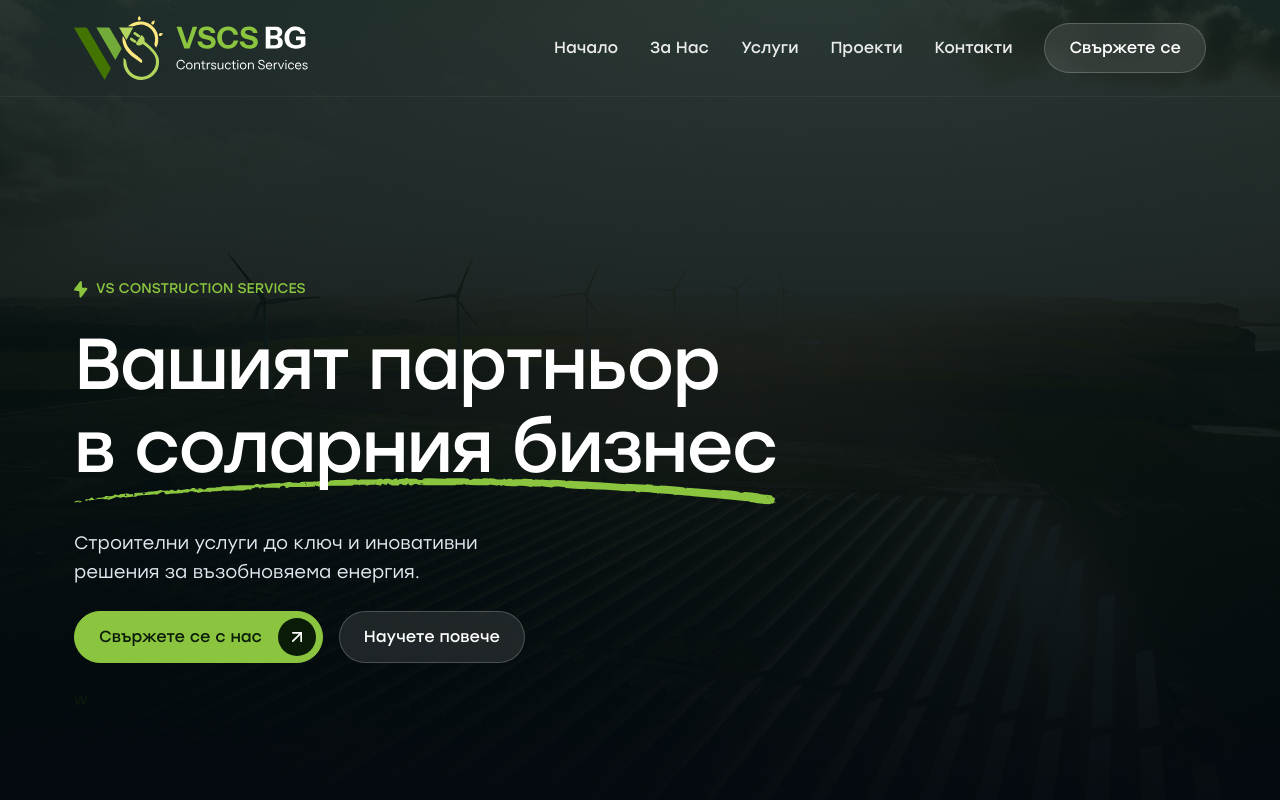
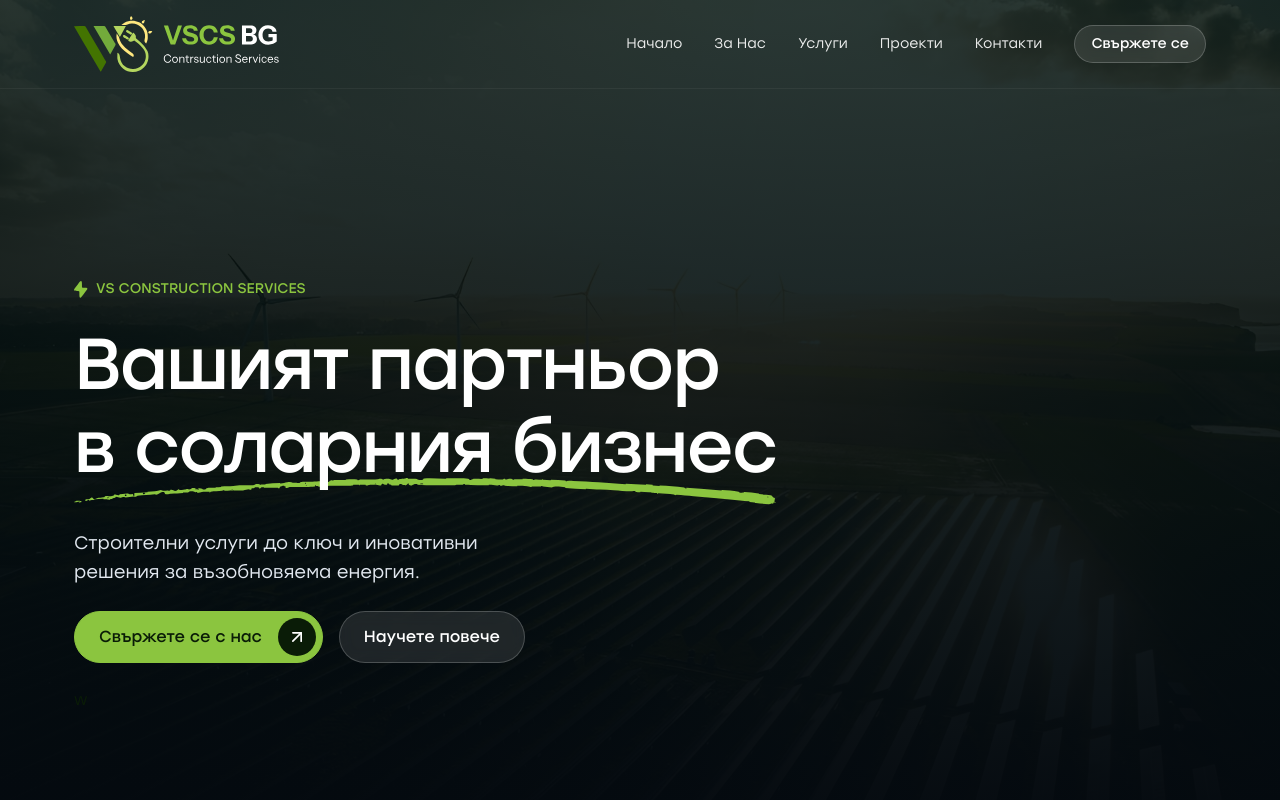
Before and after one commit to mpittas/vscs-strapi, a Next.js app: page / in a window 1280 px wide. Shown: the top 800 px of the page. Built offline with nearby package versions, Linux system fonts and the light colour scheme.

Commit message:
make navbar smaller

```diff
--- a/src/components/Navbar.tsx
+++ b/src/components/Navbar.tsx
@@ -86,7 +86,7 @@ const Navbar = () => {
               alt="VSCS Logo"
               width={220}
               height={60}
-              className="h-16 w-auto"
+              className="h-14 w-auto"
               priority
             />
           </div>
@@ -98,7 +98,7 @@ const Navbar = () => {
             <Link
               key={link.name}
               href={link.href}
-              className={`font-normal transition-colors relative group ${getTextColor(
+              className={`font-book transition-colors text-sm relative group ${getTextColor(
                 "text-slate-600",
                 "text-solar-orange"
               )}`}
@@ -109,6 +109,7 @@ const Navbar = () => {
           ))}
           <Button
             href="/contact"
+            size="sm"
             variant={!isHomePage || isScrolled ? "black" : "secondary"}
           >
             Свържете се
```
